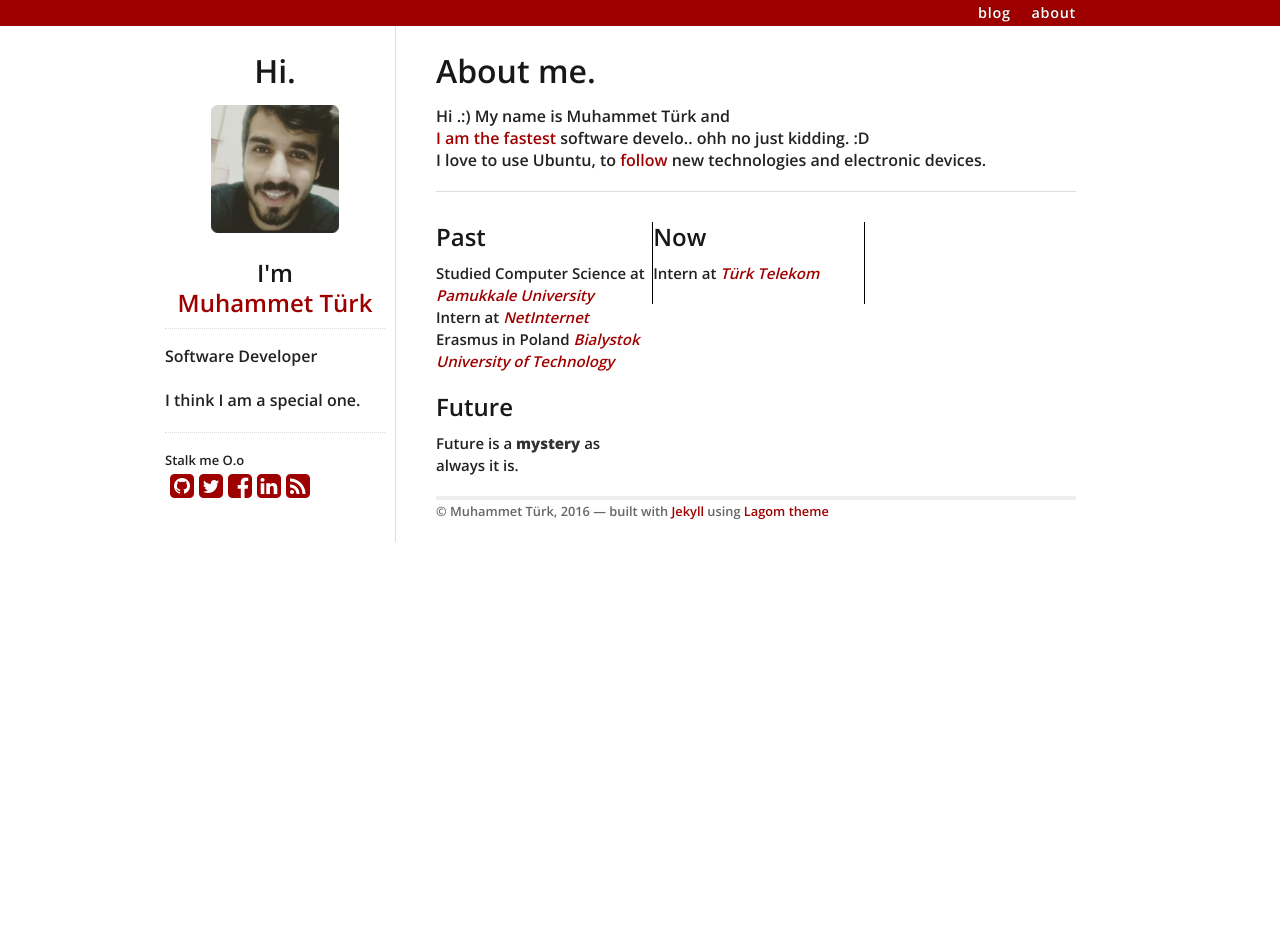
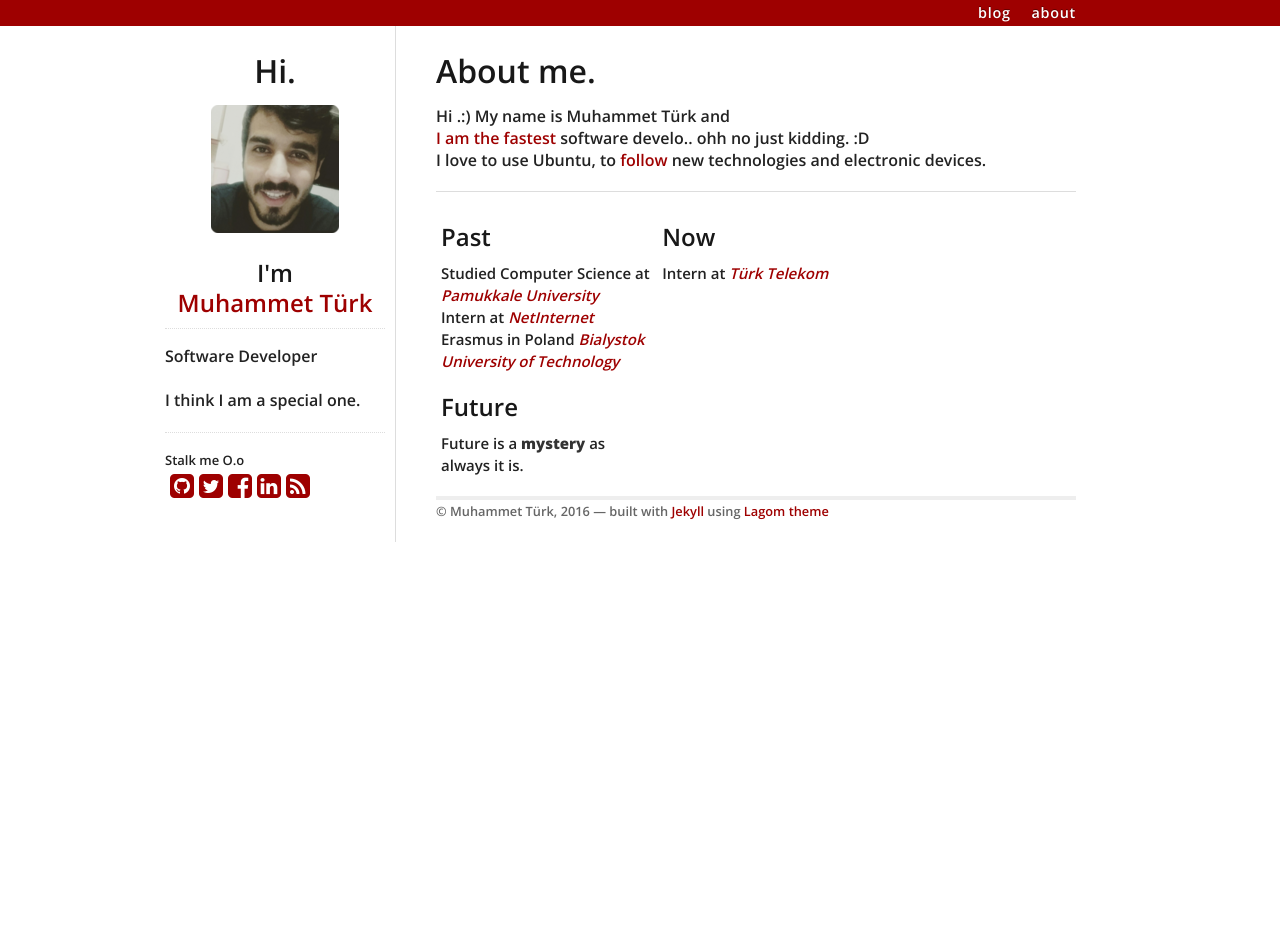
Before and after one commit to mturk111/mturk111.github.io, a Jekyll site: the page built from about.html, in a window 1280 px wide. Built offline with Jekyll 4.4.1, drawn with Linux system fonts in a browser that asks for light colours; nearby versions of some CDN libraries.

Commit message:
Update base.css

```diff
--- a/_includes/css/base.css
+++ b/_includes/css/base.css
@@ -43,14 +43,17 @@
 }
 #left{
 	width: 33%;
+	margin-left: 5px;
+	margin-right: 5px;
 }
 #right{
 	width: 33%;
+	margin-left: 5px;
+	margin-right: 5px;
 }
 #middle{
 	margin-left: 5px;
 	margin-right: 5px;
-	border-left:1px solid #000;border-right:1px solid #000;
 	width: 33%;
 
 }
```
